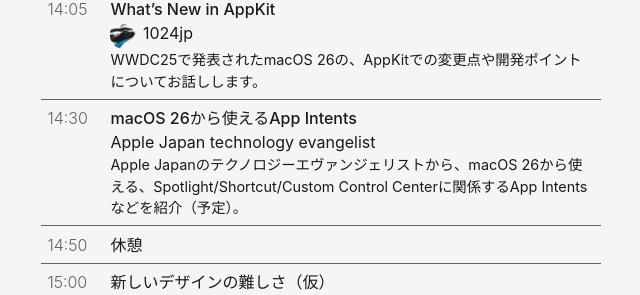
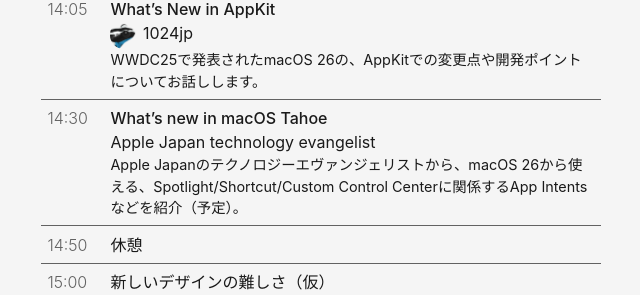
Before and after one commit to macOS-native/macos-native.github.io, a Jekyll site: the page built from index.md, in a window 1280 px wide and 900 px high, scrolled down 800 px. Shown: the part 152-447 px from the top of the window, without its empty margins (319-959 px from the left). Built offline with Jekyll 4.4.1, drawn with Linux system fonts in a browser that asks for light colours.

Commit message:
Update timetable

```diff
--- a/_data/events.yml
+++ b/_data/events.yml
@@ -19,7 +19,7 @@
       description: |
         WWDC25で発表されたmacOS 26の、AppKitでの変更点や開発ポイントについてお話しします。
     - time: "14:30"
-      title: "macOS 26から使えるApp Intents"
+      title: "What’s new in macOS Tahoe"
       presenter:
         name: Apple Japan technology evangelist
       description: |
```
